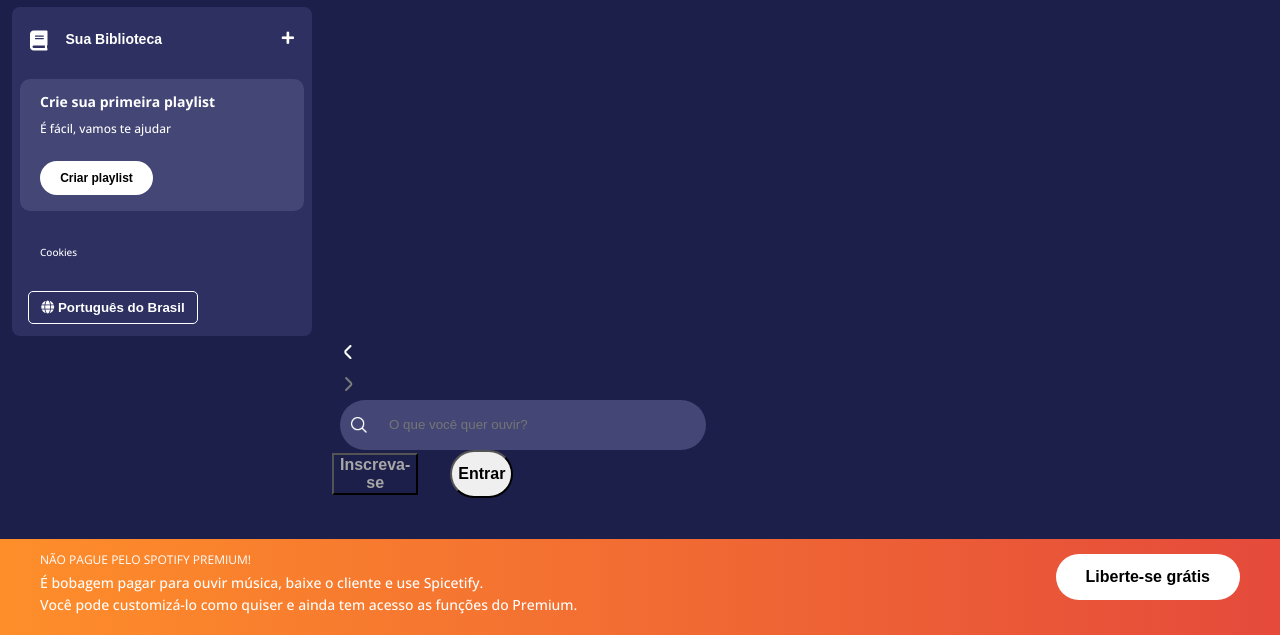
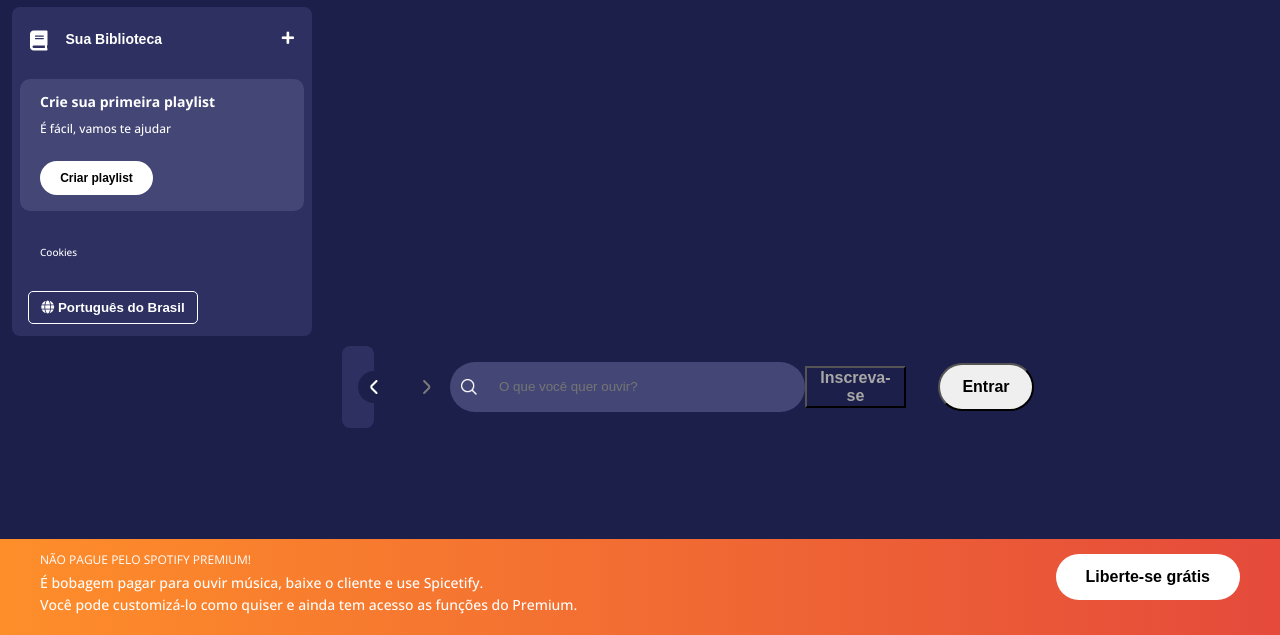
Before and after one commit to GabrielCamoliveira/Spotify-Imersao, a plain HTML site: page index.html in a window 1280 px wide. Shown: the part 165-800 px from the top of the page. Drawn offline with nearby package versions, Linux system fonts and the light colour scheme.

Commit message:
Aula 3 - Já é alguma coisa

```diff
--- a/src/styles/main-content.css
+++ b/src/styles/main-content.css
@@ -7,7 +7,7 @@
     margin-right: 56px;
 }
 
-.header_navigaton {
+.header_navigation {
     display: flex;
     justify-content: space-between;
     align-items: center;
@@ -17,13 +17,13 @@
     background-color: var(--color-background-2);
 }
 
-.header_navigaton .navigation {
+.header_navigation .navigation {
     display: flex;
     justify-content: space-around;
     align-items: center;
 }
 
-.header_navigaton .navigation .arrow-left {
+.header_navigation .navigation .arrow-left {
     margin-right: 1.25rem;
 }
 
```
